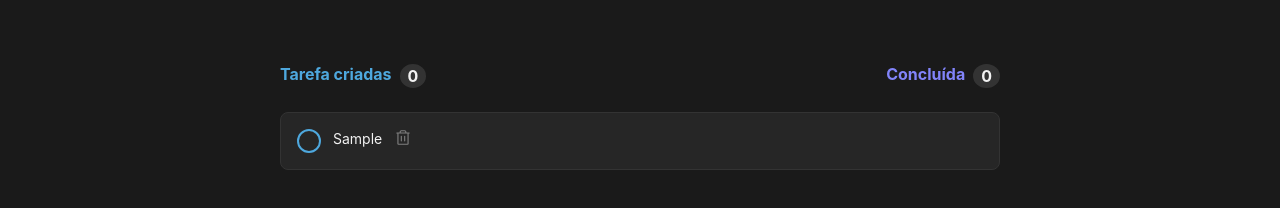
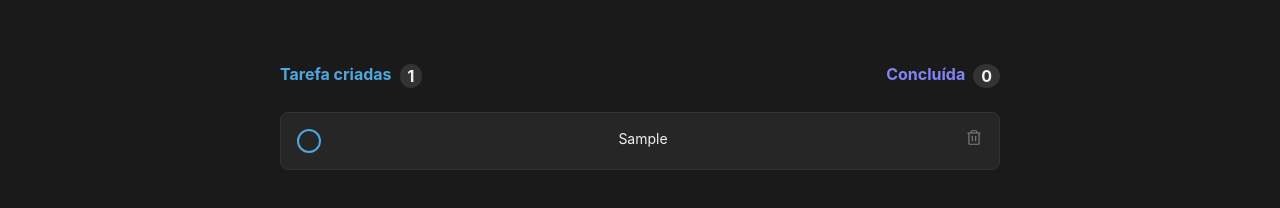
Before and after one commit to flavioaugusto1/todo-list-web, a React (Vite) app: page / in a window 1280 px wide. Both pictures are taken after typing "Sample" into the empty fields and a click on the button "Criar". Shown: the part 228-436 px from the top of the page. Built offline with nearby package versions, Linux system fonts and the light colour scheme; the HTML template or start-up script is replaced by a standard one.

Commit message:
feat: implementada funcionalidade para deletar task e também contador de task criada

```diff
--- a/src/App.tsx
+++ b/src/App.tsx
@@ -19,9 +19,12 @@ function App() {
     setTask([...task, newTask]);
   }
 
-  function handleDeleteTask(task: string) {
-    console.log(task)
+  function handleDeleteTask(item: string) {
+    const withoutDeletedTask = task.filter((task) => task !== item);
+    setTask(withoutDeletedTask);
   }
+
+  const numberOfTaskCreated = task.length;
 
   return (
     <div className={style.wrapper}>
@@ -54,12 +57,18 @@ function App() {
 
           <div className={style.contentTasks}>
             <header>
-              <StatusTask />
+              <StatusTask createdTask={numberOfTaskCreated} />
             </header>
 
             <section>
               {task.map((item) => {
-                return <Task key={item} content={item} onDeleteTask={handleDeleteTask} />;
+                return (
+                  <Task
+                    key={item}
+                    content={item}
+                    onDeleteTask={handleDeleteTask}
+                  />
+                );
               })}
             </section>
           </div>
--- a/src/components/StatusTask.tsx
+++ b/src/components/StatusTask.tsx
@@ -1,11 +1,16 @@
 import style from "./StatusTask.module.css";
 
-export function StatusTask() {
+interface StatusTask {
+  createdTask: number;
+  finishedTask: number;
+}
+
+export function StatusTask({ createdTask }: StatusTask) {
   return (
     <>
       <div className={style.taskCreated}>
         <span>Tarefa criadas</span>
-        <span className={style.taskCount}>0</span>
+        <span className={style.taskCount}>{createdTask}</span>
       </div>
 
       <div className={style.taskFinished}>
--- a/src/components/Task.module.css
+++ b/src/components/Task.module.css
@@ -1,6 +1,7 @@
 .taskContainer {
   display: flex;
   align-items: flex-start;
+  justify-content: space-between;
   gap: 0.75rem;
 
   background: var(--GRAY-500);
```
